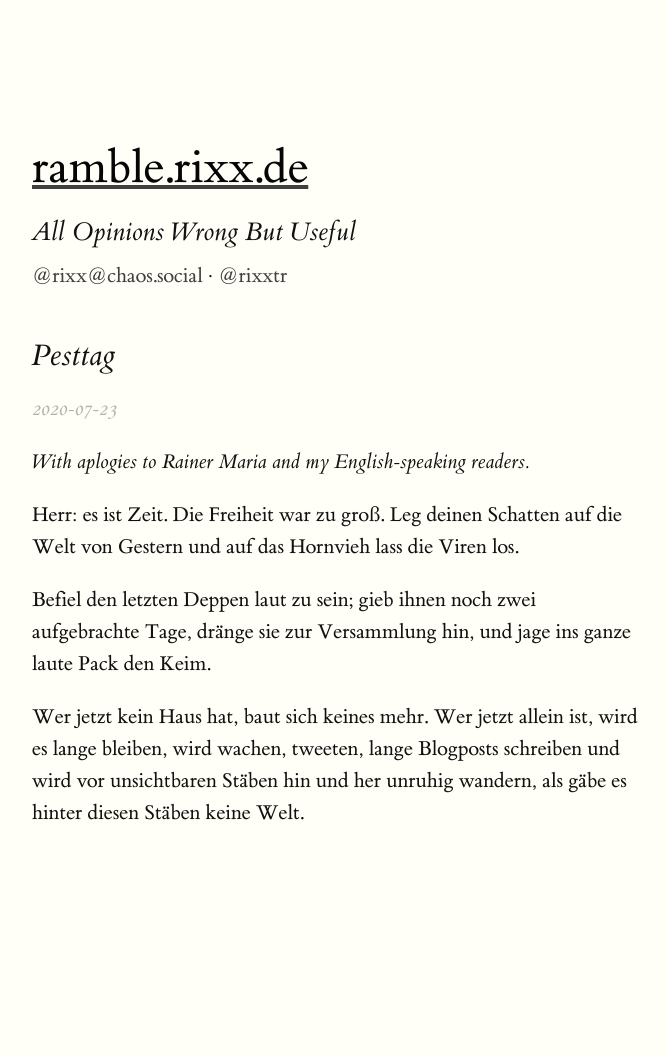
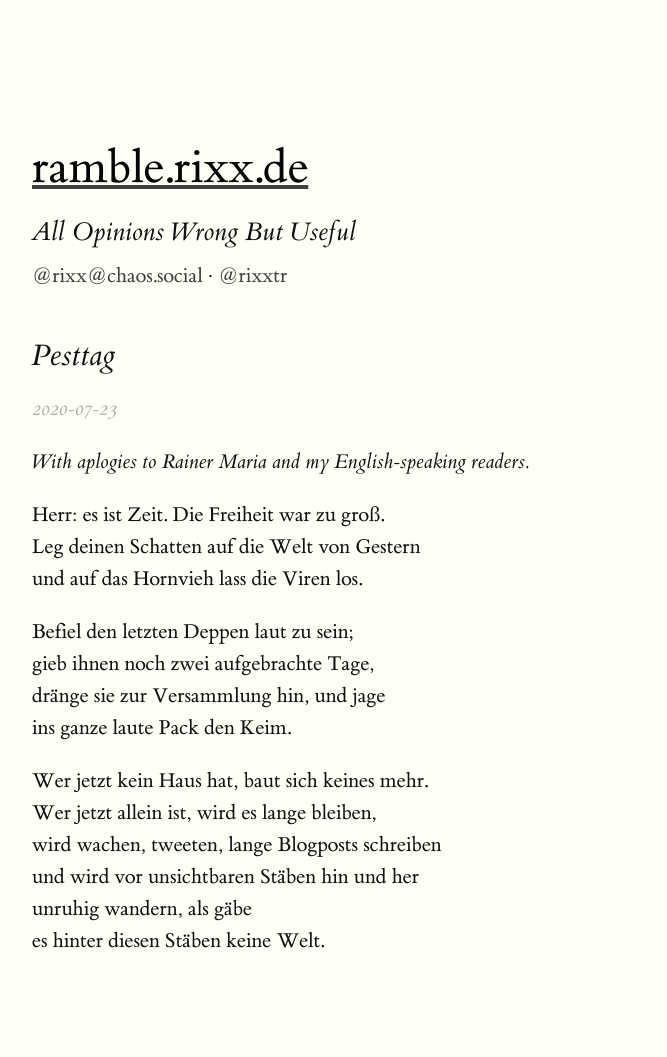
Before and after one commit to rixx/ramble, a Jekyll site: the page built from _posts/2020-07-23-pesttag.md, in a window 1280 px wide. Shown: the whole page, without its empty margins (128-795 px from the left). Built offline with Jekyll 4.4.1, drawn with Linux system fonts in a browser that asks for light colours; before the commit the page ends 1020 px from its top, so only the background shows below that.

Commit message:
It's a poem, dummy

```diff
--- a/_posts/2020-07-23-pesttag.md
+++ b/_posts/2020-07-23-pesttag.md
@@ -7,18 +7,18 @@ title: Pesttag
 
 *With aplogies to Rainer Maria and my English-speaking readers.*
 
-Herr: es ist Zeit. Die Freiheit war zu groß.
-Leg deinen Schatten auf die Welt von Gestern
-und auf das Hornvieh lass die Viren los.
+Herr: es ist Zeit. Die Freiheit war zu groß.<br>
+Leg deinen Schatten auf die Welt von Gestern<br>
+und auf das Hornvieh lass die Viren los.<br>
 
-Befiel den letzten Deppen laut zu sein;
-gieb ihnen noch zwei aufgebrachte Tage,
-dränge sie zur Versammlung hin, und jage
-ins ganze laute Pack den Keim.
+Befiel den letzten Deppen laut zu sein;<br>
+gieb ihnen noch zwei aufgebrachte Tage,<br>
+dränge sie zur Versammlung hin, und jage<br>
+ins ganze laute Pack den Keim.<br>
 
-Wer jetzt kein Haus hat, baut sich keines mehr.
-Wer jetzt allein ist, wird es lange bleiben,
-wird wachen, tweeten, lange Blogposts schreiben
-und wird vor unsichtbaren Stäben hin und her
-unruhig wandern, als gäbe
+Wer jetzt kein Haus hat, baut sich keines mehr.<br>
+Wer jetzt allein ist, wird es lange bleiben,<br>
+wird wachen, tweeten, lange Blogposts schreiben<br>
+und wird vor unsichtbaren Stäben hin und her<br>
+unruhig wandern, als gäbe<br>
 es hinter diesen Stäben keine Welt.
```
